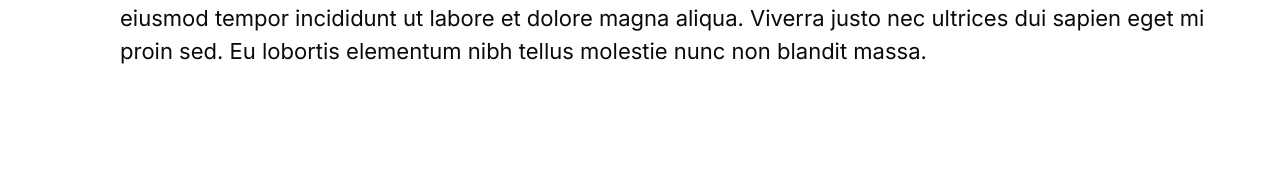
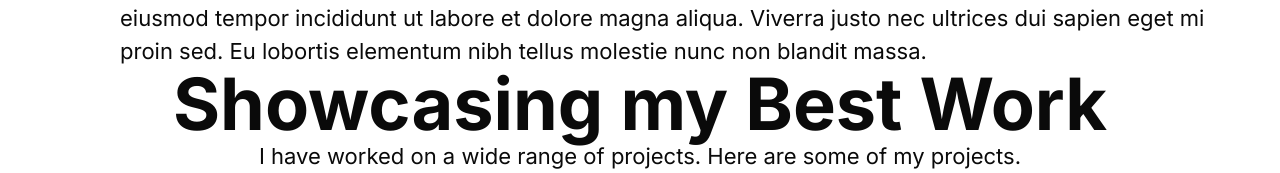
Before and after one commit to Roshen-Perera/ceylon-developers-portfolio, a Next.js app: page /portfolio in a window 1280 px wide. Shown: the part 795-968 px from the top of the page. Before the commit the page ends 863 px from the top, so only its background shows below. Built offline with nearby package versions, Linux system fonts and the light colour scheme.

Commit message:
Refactor portfolio page layout to group project showcase content

```diff
--- a/app/portfolio/page.tsx
+++ b/app/portfolio/page.tsx
@@ -9,6 +9,13 @@ const Page = () => {
         <NavBarPortfolio />
       </div>
       <PortfolioHero />
+      <div className="flex flex-col items-center justify-center">
+        <h1 className="text-7xl font-bold">Showcasing my Best Work</h1>
+        <p className="text-[22px]">
+          I have worked on a wide range of projects. Here are some of my
+          projects.
+        </p>
+      </div>
     </>
   );
 };
```
